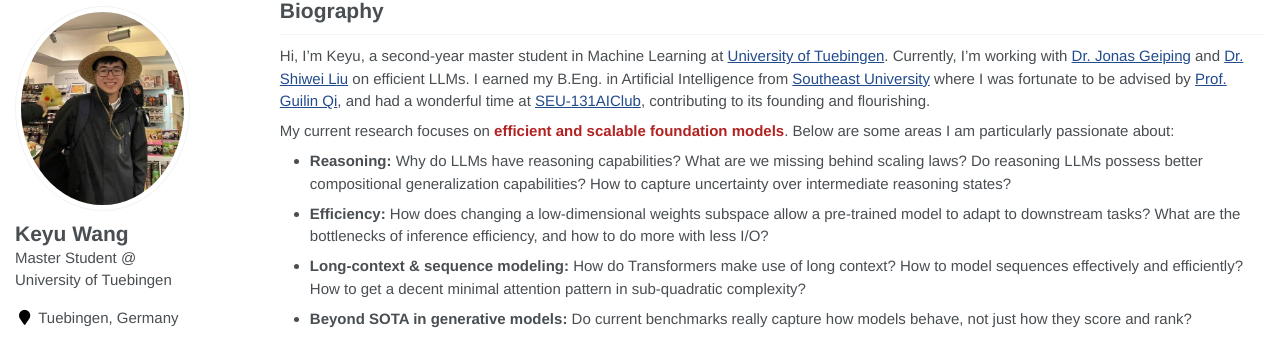
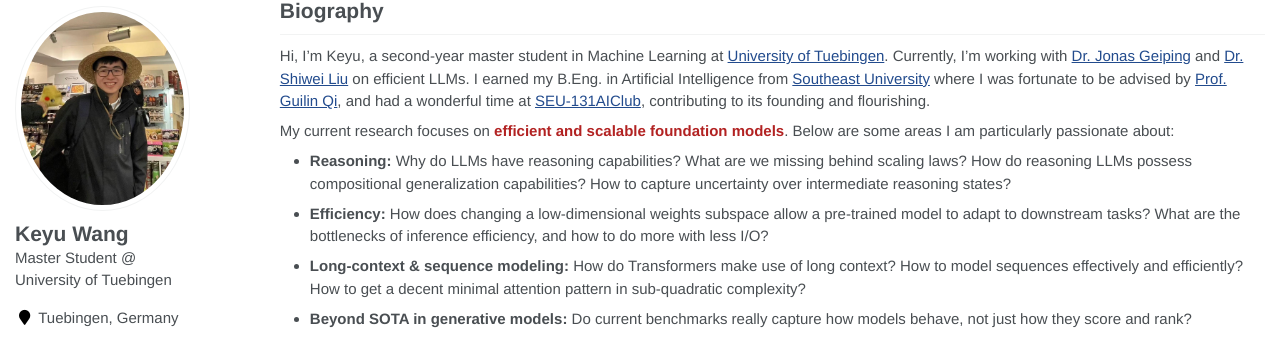
Before and after one commit to keyu-wang-2002/keyu-wang-2002.github.io, a Jekyll site: the page built from _pages/about.md, in a window 1280 px wide and 900 px high. Shown: the part 84-425 px from the top of the window. Built offline with Jekyll 4.4.1, drawn with Linux system fonts in a browser that asks for light colours.

Commit message:
Update about.md

```diff
--- a/_pages/about.md
+++ b/_pages/about.md
@@ -18,7 +18,7 @@ redirect_from:
 Hi, I'm Keyu, a second-year master student in Machine Learning at [University of Tuebingen]([[https://uni-tuebingen.de/en/]]). Currently, I’m working with [Dr. Jonas Geiping](https://jonasgeiping.github.io/) and [Dr. Shiwei Liu](https://shiweiliuiiiiiii.github.io) on efficient LLMs. I earned my B.Eng. in Artificial Intelligence from [Southeast University](https://www.seu.edu.cn/) where I was fortunate to be advised by [Prof. Guilin Qi](https://scholar.google.com/citations?user=1gw3LJQAAAAJ&hl=zh-CN), and had a wonderful time at [SEU-131AIClub](https://github.com/131AIClub), contributing to its founding and flourishing.
 
 My current research focuses on <font color='FireBrick'><strong> efficient and scalable foundation models</strong></font>. Below are some areas I am particularly passionate about:
-- <strong>Reasoning: </strong> Why do LLMs have reasoning capabilities? What are we missing behind scaling laws? Do reasoning LLMs possess better compositional generalization capabilities? How to capture uncertainty over intermediate reasoning states?
+- <strong>Reasoning: </strong> Why do LLMs have reasoning capabilities? What are we missing behind scaling laws? How do reasoning LLMs possess compositional generalization capabilities? How to capture uncertainty over intermediate reasoning states?
 - <strong>Efficiency: </strong> How does changing a low-dimensional weights subspace allow a pre-trained model to adapt to downstream tasks? What are the bottlenecks of inference efficiency, and how to do more with less I/O?
 - <strong>Long-context & sequence modeling: </strong> How do Transformers make use of long context? How to model sequences effectively and efficiently? How to get a decent minimal attention pattern in sub-quadratic complexity?
 - <strong>Beyond SOTA in generative models: </strong> Do current benchmarks really capture how models behave, not just how they score and rank?
```
